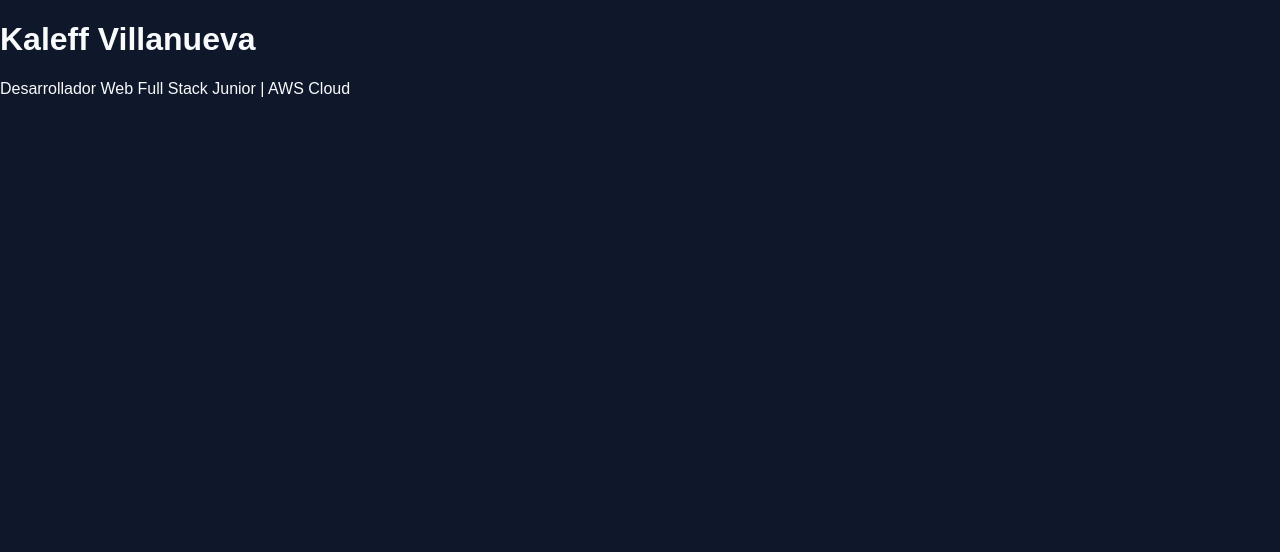
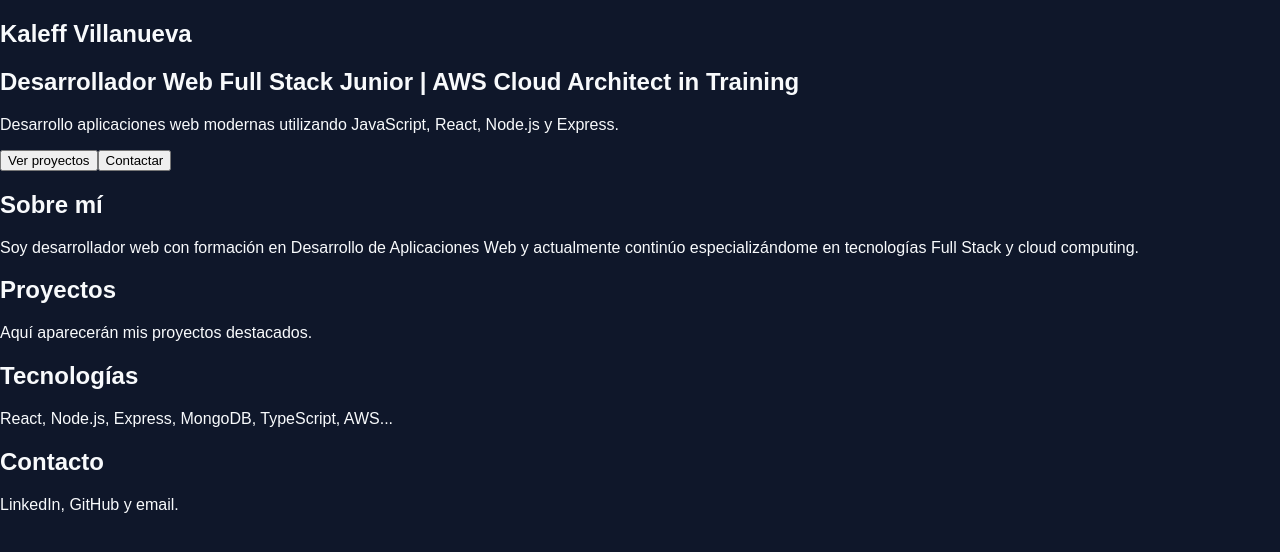
Before and after one commit to Kalef22/portfolio-v2, a React (Vite) app: page / in a window 1280 px wide. Shown: the top 552 px of the page. Built offline with nearby package versions, Linux system fonts and the light colour scheme.

Commit message:
feat: crear estructura inicial del portfolio

```diff
--- a/src/App.tsx
+++ b/src/App.tsx
@@ -1,9 +1,18 @@
+import Hero from "./sections/Hero";
+import About from "./sections/About";
+import Projects from "./sections/Projects";
+import Skills from "./sections/Skills";
+import Contact from "./sections/Contact";
+
 function App() {
   return (
-    <main>
-      <h1>Kaleff Villanueva</h1>
-      <p>Desarrollador Web Full Stack Junior | AWS Cloud</p>
-    </main>
+    <>
+      <Hero />
+      <About />
+      <Projects />
+      <Skills />
+      <Contact />
+    </>
   );
 }
 
--- /dev/null
+++ b/src/sections/About.tsx
@@ -0,0 +1,15 @@
+function About() {
+  return (
+    <section>
+      <h2>Sobre mí</h2>
+
+      <p>
+        Soy desarrollador web con formación en Desarrollo de
+        Aplicaciones Web y actualmente continúo especializándome
+        en tecnologías Full Stack y cloud computing.
+      </p>
+    </section>
+  );
+}
+
+export default About;
--- /dev/null
+++ b/src/sections/Contact.tsx
@@ -0,0 +1,11 @@
+function Contact() {
+  return (
+    <section>
+      <h2>Contacto</h2>
+
+      <p>LinkedIn, GitHub y email.</p>
+    </section>
+  );
+}
+
+export default Contact;
--- /dev/null
+++ b/src/sections/Hero.tsx
@@ -0,0 +1,23 @@
+function Hero() {
+  return (
+    <section className="hero">
+      <h1>Kaleff Villanueva</h1>
+
+      <h2>
+        Desarrollador Web Full Stack Junior | AWS Cloud Architect in Training
+      </h2>
+
+      <p>
+        Desarrollo aplicaciones web modernas utilizando JavaScript,
+        React, Node.js y Express.
+      </p>
+
+      <div className="hero-buttons">
+        <button>Ver proyectos</button>
+        <button>Contactar</button>
+      </div>
+    </section>
+  );
+}
+
+export default Hero;
--- /dev/null
+++ b/src/sections/Projects.tsx
@@ -0,0 +1,11 @@
+function Projects() {
+  return (
+    <section>
+      <h2>Proyectos</h2>
+
+      <p>Aquí aparecerán mis proyectos destacados.</p>
+    </section>
+  );
+}
+
+export default Projects;
--- /dev/null
+++ b/src/sections/Skills.tsx
@@ -0,0 +1,13 @@
+function Skills() {
+  return (
+    <section>
+      <h2>Tecnologías</h2>
+
+      <p>
+        React, Node.js, Express, MongoDB, TypeScript, AWS...
+      </p>
+    </section>
+  );
+}
+
+export default Skills;
```
